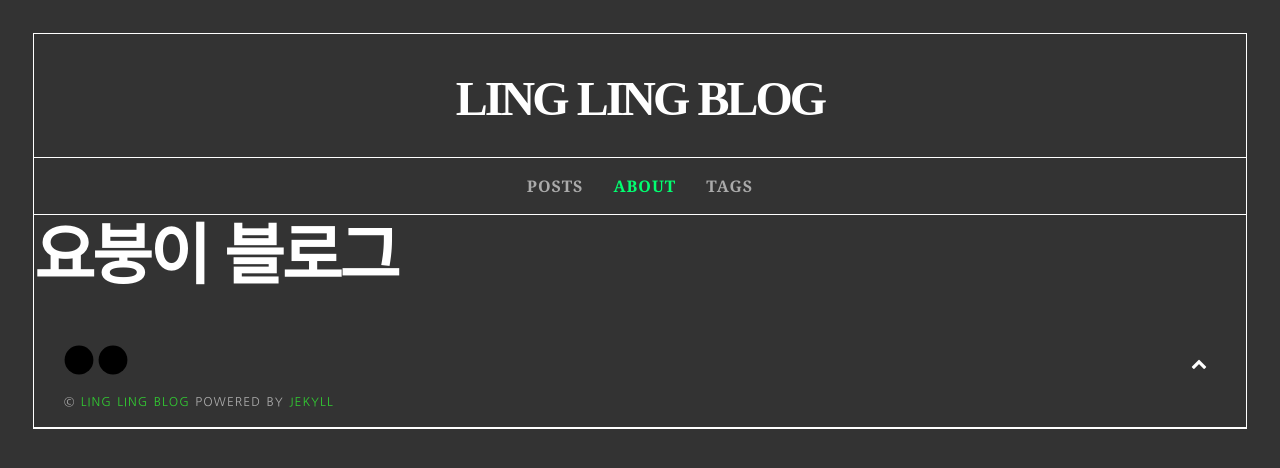
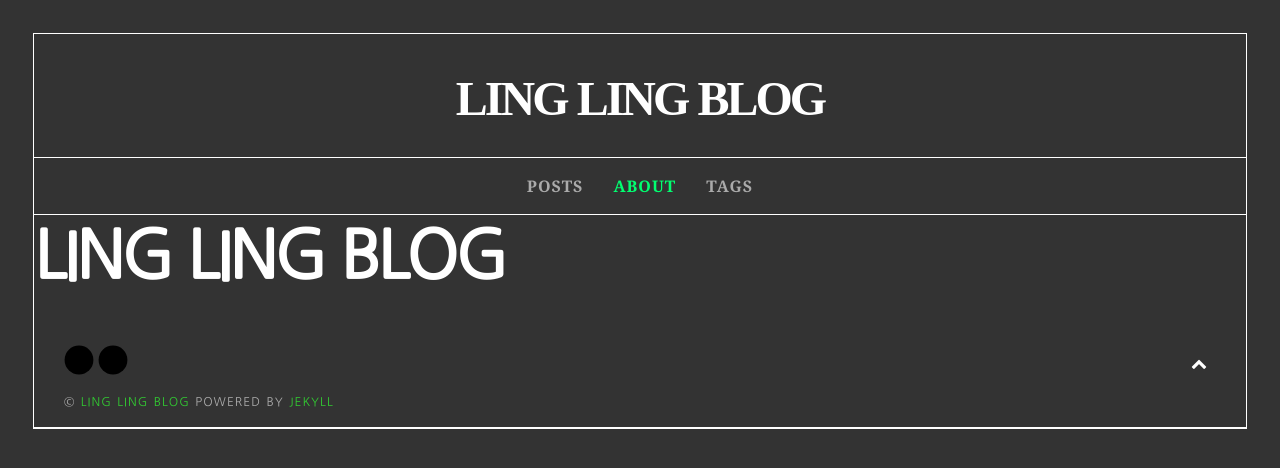
Before and after one commit to jjjlyn/jjjlyn.github.io, a Jekyll site: the page built from about.md, in a window 1280 px wide. Shown: the top 468 px of the page. Built offline with Jekyll 4.4.1, drawn with Linux system fonts in a browser that asks for light colours; nearby versions of some CDN libraries; some web fonts are replaced; our own code applies the rules of GitHub Pages for plain Markdown files.

Commit message:
doc: change about (temporary)

```diff
--- a/about.md
+++ b/about.md
@@ -4,4 +4,5 @@ permalink: /about/
 comment: false
 ---
 
-# 요붕이 블로그
+
+# LING LING BLOG
```
